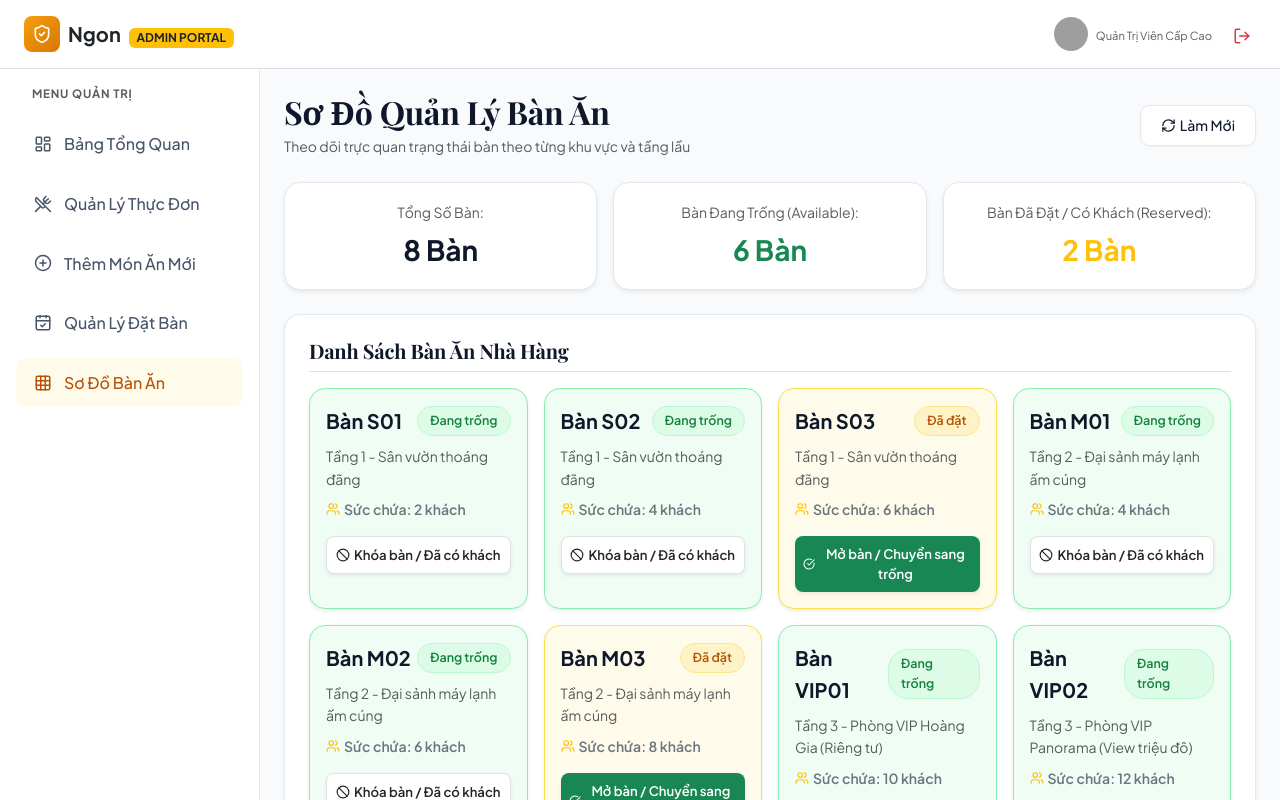
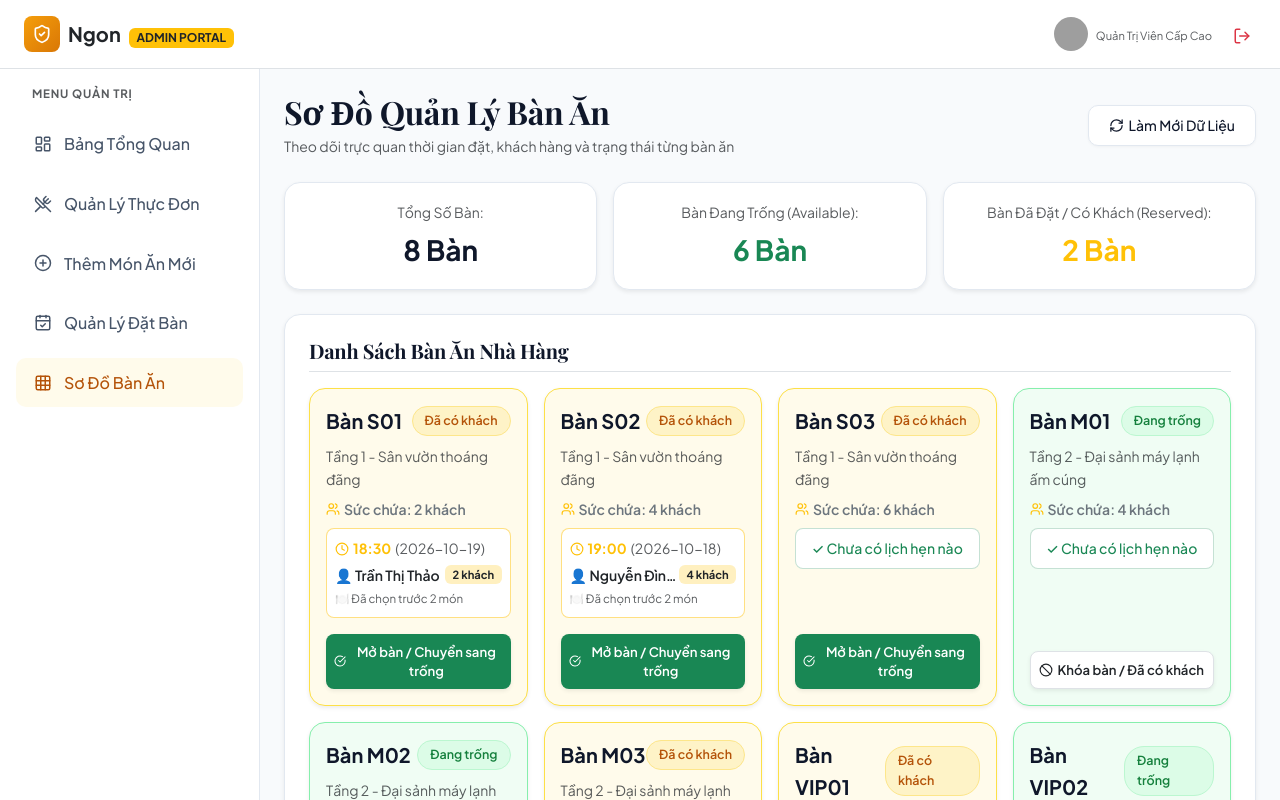
Before and after one commit to NDQUAN1101/FER202_Ass_QuanNDHE194551, a React (Vite) app: page /admin/tables in a window 1280 px wide. Shown: the top 800 px of the page. Built offline with nearby package versions, Linux system fonts and the light colour scheme; data requests are answered from the project's data file; sample sign-in values are in the browser's storage; grey boxes are pictures that could not be loaded; a web font is replaced by a local one.

Commit message:
feat: show booked guest name and reservation time on each table card

```diff
--- a/src/pages/admin/AdminTables.jsx
+++ b/src/pages/admin/AdminTables.jsx
@@ -1,22 +1,28 @@
 import React, { useState, useEffect } from 'react';
-import { tableApi } from '../../services/api';
+import { tableApi, reservationApi } from '../../services/api';
 import { useToast } from '../../context/ToastContext';
-import { Grid, Users, RefreshCw, CheckCircle, Ban } from 'lucide-react';
+import { Users, RefreshCw, CheckCircle, Ban, Calendar, Clock, Phone, UserCheck, X } from 'lucide-react';
 
 const AdminTables = () => {
   const [tables, setTables] = useState([]);
+  const [reservations, setReservations] = useState([]);
   const [loading, setLoading] = useState(true);
+  const [selectedBookingDetail, setSelectedBookingDetail] = useState(null);
   const { addToast } = useToast();
 
   useEffect(() => {
-    loadTables();
+    loadData();
   }, []);
 
-  const loadTables = async () => {
+  const loadData = async () => {
     setLoading(true);
     try {
-      const data = await tableApi.getAll();
-      setTables(data);
+      const [tablesData, resData] = await Promise.all([
+        tableApi.getAll(),
+        reservationApi.getAll(),
+      ]);
+      setTables(tablesData);
+      setReservations(resData);
     } catch (err) {
       console.error(err);
     } finally {
@@ -38,8 +44,17 @@ const AdminTables = () => {
     }
   };
 
+  // Tìm đơn đặt bàn tương ứng với từng bàn (lọc đơn chưa hủy)
+  const getTableBooking = (tableId) => {
+    return reservations.find(r => r.tableId === tableId && r.status !== 'Cancelled');
+  };
+
   const availableCount = tables.filter(t => t.status === 'Available').length;
   const reservedCount = tables.filter(t => t.status === 'Reserved').length;
+
+  const formatVND = (price) => {
+    return new Intl.NumberFormat('vi-VN', { style: 'currency', currency: 'VND' }).format(price);
+  };
 
   return (
     <div className="animate-fade-in">
@@ -47,10 +62,10 @@ const AdminTables = () => {
       <div className="d-flex flex-column flex-sm-row justify-content-between align-items-sm-center gap-3 mb-4">
         <div>
           <h2 className="text-heading fw-bold mb-1">Sơ Đồ Quản Lý Bàn Ăn</h2>
-          <p className="text-muted small mb-0">Theo dõi trực quan trạng thái bàn theo từng khu vực và tầng lầu</p>
+          <p className="text-muted small mb-0">Theo dõi trực quan thời gian đặt, khách hàng và trạng thái từng bàn ăn</p>
         </div>
-        <button onClick={loadTables} className="btn-outline-custom d-flex align-items-center gap-1 small py-2">
-          <RefreshCw size={15} /> Làm Mới
+        <button onClick={loadData} className="btn-outline-custom d-flex align-items-center gap-1 small py-2">
+          <RefreshCw size={15} /> Làm Mới Dữ Liệu
         </button>
       </div>
 
@@ -89,30 +104,72 @@ const AdminTables = () => {
             </h5>
             <div className="row g-3">
               {tables.map(table => {
-                const isAvail = table.status === 'Available';
+                const booking = getTableBooking(table.id);
+                // Bàn có khách đặt hoặc admin bấm chuyển sang Reserved
+                const isAvail = table.status === 'Available' && !booking;
+
                 return (
                   <div key={table.id} className="col-xl-3 col-lg-4 col-sm-6">
                     <div
-                      className="p-3 rounded-4 h-100 position-relative transition-all shadow-sm"
+                      className="p-3 rounded-4 h-100 position-relative transition-all shadow-sm d-flex flex-column justify-content-between"
                       style={{
                         backgroundColor: isAvail ? '#f0fdf4' : '#fffbeb',
                         border: isAvail ? '1.5px solid #86efac' : '1.5px solid #fde047',
                       }}
                     >
+                      <div>
+                        {/* Top: Mã bàn & Huy hiệu trạng thái */}
                         <div className="d-flex justify-content-between align-items-center mb-2">
                           <span className="fw-bold fs-5 text-heading">{table.code}</span>
                           <span className={isAvail ? 'badge-green' : 'badge-gold'}>
-                          {isAvail ? 'Đang trống' : 'Đã đặt'}
+                            {isAvail ? 'Đang trống' : 'Đã có khách'}
                           </span>
                         </div>
 
                         <div className="text-muted small mb-2">{table.area}</div>
 
-                      <div className="d-flex align-items-center gap-1 text-secondary small mb-3">
+                        <div className="d-flex align-items-center gap-1 text-secondary small mb-2">
                           <Users size={14} className="text-warning" />
                           <span className="fw-semibold">Sức chứa: {table.capacity} khách</span>
                         </div>
 
+                        {/* HIỂN THỊ THỜI GIAN & KHÁCH ĐẶT */}
+                        {booking ? (
+                          <div
+                            className="p-2 rounded-3 mb-3 bg-white border border-warning border-opacity-50"
+                            style={{ cursor: 'pointer' }}
+                            onClick={() => setSelectedBookingDetail({ table, booking })}
+                            title="Bấm để xem chi tiết đơn đặt"
+                          >
+                            <div className="d-flex align-items-center gap-1 text-warning fw-bold small mb-1">
+                              <Clock size={14} />
+                              <span>{booking.timeSlot}</span>
+                              <span className="text-muted fw-normal">({booking.date})</span>
+                            </div>
+                            <div className="d-flex align-items-center justify-content-between text-dark small">
+                              <span className="fw-semibold text-truncate" style={{ maxWidth: '140px' }}>
+                                👤 {booking.customerName}
+                              </span>
+                              <span className="badge bg-warning bg-opacity-25 text-dark" style={{ fontSize: '0.7rem' }}>
+                                {booking.guestsCount} khách
+                              </span>
+                            </div>
+                            {booking.orderItems && booking.orderItems.length > 0 && (
+                              <div className="text-muted small mt-1" style={{ fontSize: '0.72rem' }}>
+                                🍽️ Đã chọn trước {booking.orderItems.length} món
+                              </div>
+                            )}
+                          </div>
+                        ) : (
+                          <div
+                            className="p-2 rounded-3 mb-3 bg-white border border-success border-opacity-25 text-center text-success small fw-medium"
+                          >
+                            ✓ Chưa có lịch hẹn nào
+                          </div>
+                        )}
+                      </div>
+
+                      {/* Action Button */}
                       <button
                         onClick={() => handleToggleStatus(table)}
                         className={`btn btn-sm w-100 d-flex align-items-center justify-content-center gap-1 py-2 rounded-3 fw-semibold ${
@@ -142,6 +199,96 @@ const AdminTables = () => {
           </div>
         </div>
       )}
+
+      {/* Booking Quick Detail Modal */}
+      {selectedBookingDetail && (
+        <div
+          style={{
+            position: 'fixed',
+            inset: 0,
+            backgroundColor: 'rgba(0,0,0,0.5)',
+            backdropFilter: 'blur(4px)',
+            zIndex: 9999,
+            display: 'flex',
+            alignItems: 'center',
+            justifyContent: 'center',
+            padding: '16px',
+          }}
+          onClick={() => setSelectedBookingDetail(null)}
+        >
+          <div
+            className="p-4 rounded-4 bg-white shadow-lg animate-fade-in"
+            style={{ maxWidth: '480px', width: '100%', border: '1px solid var(--border-color)' }}
+            onClick={(e) => e.stopPropagation()}
+          >
+            <div className="d-flex justify-content-between align-items-center pb-2 border-bottom mb-3">
+              <h5 className="fw-bold mb-0 text-heading">
+                Chi Tiết Đặt Bàn {selectedBookingDetail.table.code}
+              </h5>
+              <button
+                onClick={() => setSelectedBookingDetail(null)}
+                className="btn btn-sm btn-light border rounded-circle"
+                style={{ width: '30px', height: '30px', display: 'flex', alignItems: 'center', justifyContent: 'center' }}
+              >
+                <X size={16} />
+              </button>
+            </div>
+
+            <div className="d-flex flex-column gap-2 small mb-4">
+              <div className="d-flex justify-content-between pb-2 border-bottom">
+                <span className="text-muted">Mã đặt bàn:</span>
+                <span className="fw-bold text-warning">{selectedBookingDetail.booking.id}</span>
+              </div>
+              <div className="d-flex justify-content-between pb-2 border-bottom">
+                <span className="text-muted">Khách hàng:</span>
+                <span className="fw-bold text-heading">{selectedBookingDetail.booking.customerName}</span>
+              </div>
+              <div className="d-flex justify-content-between pb-2 border-bottom">
+                <span className="text-muted">Số điện thoại:</span>
+                <span className="fw-semibold text-heading">{selectedBookingDetail.booking.phone}</span>
+              </div>
+              <div className="d-flex justify-content-between pb-2 border-bottom">
+                <span className="text-muted">Thời gian đến:</span>
+                <span className="fw-bold text-warning">
+                  {selectedBookingDetail.booking.timeSlot} - {selectedBookingDetail.booking.date}
+                </span>
+              </div>
+              <div className="d-flex justify-content-between pb-2 border-bottom">
+                <span className="text-muted">Số lượng khách:</span>
+                <span className="fw-semibold text-heading">{selectedBookingDetail.booking.guestsCount} người</span>
+              </div>
+
+              {selectedBookingDetail.booking.specialRequest && (
+                <div className="p-2 rounded bg-light border mt-2">
+                  <div className="text-muted" style={{ fontSize: '0.75rem' }}>Yêu cầu đặc biệt:</div>
+                  <div className="fst-italic text-dark">"{selectedBookingDetail.booking.specialRequest}"</div>
+                </div>
+              )}
+
+              {selectedBookingDetail.booking.orderItems && selectedBookingDetail.booking.orderItems.length > 0 && (
+                <div className="mt-2 pt-2 border-top">
+                  <div className="fw-bold text-heading mb-2">Món ăn chuẩn bị trước:</div>
+                  <div className="d-flex flex-column gap-1">
+                    {selectedBookingDetail.booking.orderItems.map((item, i) => (
+                      <div key={i} className="d-flex justify-content-between text-secondary">
+                        <span>{item.foodName} &times; {item.quantity}</span>
+                        <span className="fw-bold text-warning">{formatVND(item.total)}</span>
+                      </div>
+                    ))}
+                  </div>
+                </div>
+              )}
+            </div>
+
+            <button
+              onClick={() => setSelectedBookingDetail(null)}
+              className="btn btn-primary-custom w-100 justify-content-center py-2"
+            >
+              Đóng Cửa Sổ
+            </button>
+          </div>
+        </div>
+      )}
     </div>
   );
 };
```
Lines whose indentation alone changed are shown as unchanged.
